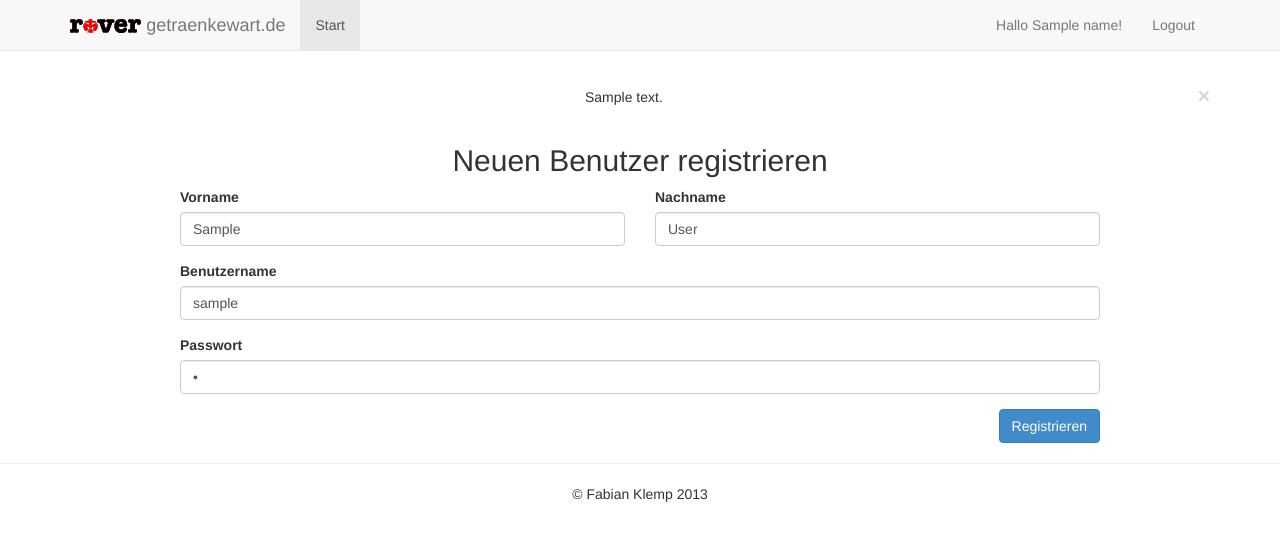
After one commit to Faerbit/getraenkewart.de, a Django app: template getraenkewart/templates/getraenkewart/register.html in a window 1280 px wide. The commit adds this page. Shown: the top 541 px of the page. Run offline with Django 3.2, Linux system fonts and the light colour scheme; the template is opened without the code that fills it: most values are stand-ins (such as "Sample title", 1, 10 or a date in 2020).

Commit message:
Implemented registration

```diff
--- a/getraenkewart/templates/getraenkewart/base.html
+++ b/getraenkewart/templates/getraenkewart/base.html
@@ -26,7 +26,7 @@
             </div>
             <div class="navbar-collapse collapse">
 			    <ul class="nav navbar-nav">
-				    <li class="active"><a href="/">Start</a></li>
+                    <li class="active"><a href="{% url 'index' %}">Start</a></li>
 			    </ul>
                 <ul class="nav navbar-nav navbar-right">
                     {% if name == "" %}
@@ -38,21 +38,21 @@
                                     {% csrf_token %}
                                     <div class="col">
                                         <div class="form-group">
-                                    <input id="user_username" name="username" type="text" placeholder="Benutzername" class="form-control"/>
+                                            <input id="username" name="username" type="text" placeholder="Benutzername" class="form-control"/>
                                         </div>
                                         <div class="form-group">
-                                    <input id="user_password" name="password" type="password" placeholder="Passwort" class="form-control"/>
+                                            <input id="password" name="password" type="password" placeholder="Passwort" class="form-control"/>
                                         </div>
-                            <button class="btn btn-primary" style="float:right;" type="submit" >Login</button></div>
+                                    </div>
+                                    <button class="btn btn-primary" style="float:right;" type="submit" >Login</button>
                                 </form>
+                                <a style="float:left; margin-top:6px; margin-left:5px;" href="{% url 'register' %}">Registrieren</a>
                             </div>
                         </ul>
                     </li>
                     {% else %}
                     <ul class="nav navbar-nav">
-                        <li><a>Hallo {{ name }}!</a></li>
-                    </ul>
-                    <ul class="nav navbar-nav">
+                        <p class="navbar-text">Hallo {{ name }}!</p>
                         <li><a href="{% url 'logout' %}">Logout</a></li>
                     </ul>
                     {% endif %}
@@ -61,17 +61,16 @@
         </div>
 	</nav>
     {% if alert_type != "" %}
-    <div class="container">
-	    <div class="alert alert-{{alert_type}} alert-dismissable">
+	<div class="alert alert-{{alert_type}} alert-dismissable container">
         <button type="button" class="close" data-dismiss="alert" aria-hidden="true">&times;</button>
-            {{alert_message}}
-        </div>
+        <p style="text-align:center;">{{alert_message}}</p>
     </div>
     {% endif %}
 	{% block content %}
 	{% endblock %}
+    <hr>
     <footer>
-        <p style="text-align: center;">&copy; Fabian Klemp 2013</p>
+        <p style="text-align:center">&copy; Fabian Klemp 2013</p>
     </footer>
 </body>
 </html>
--- a/getraenkewart/templates/getraenkewart/index.html
+++ b/getraenkewart/templates/getraenkewart/index.html
@@ -3,8 +3,5 @@
 {% endblock %}
 
 {% block content %}
-{% block alert %}
+<h1 style="text-align:center;" > Willkommen auf unserer Homepage!</h1>
 {% endblock %}
-<h1 style="text-align:center;" > Willkommen auf unserer Homepage!</h1>
-
-{% endblock %}
--- /dev/null
+++ b/getraenkewart/templates/getraenkewart/register.html
@@ -0,0 +1,42 @@
+{% extends "getraenkewart/base.html" %}
+
+{% block content %}
+<h2 style="text-align:center;" >Neuen Benutzer registrieren</h2>
+<form action="{% url 'register' %}" method="post" accept-charset="utf-8" role="form">
+{% csrf_token %}
+    <div class="container">
+    <div class="col-md-10 col-md-offset-1">
+        <div class="row">
+            {% if first_name_error %}
+            <div class="form-group has-error col-md-6">
+            {% else %}
+            <div class="form-group col-md-6">
+            {% endif%}
+                <label for="first_name">Vorname</label>
+                <input type="text" class="form-control" id="first_name" name="first_name" placeholder="Vorname" value="{{first_name}}">
+            </div>
+            <div class="form-group col-md-6">
+                <label for="last_name">Nachname</label>
+                <input type="text" class="form-control" id="last_name" name="last_name" placeholder="Nachname" value="{{last_name}}">
+            </div>
+        </div>
+        {% if username_error %}
+        <div class="form-group has-error">
+        {% else %}
+        <div class="form-group">
+        {% endif %}
+            <label for="username">Benutzername</label>
+            <input type="text" class="form-control" id="username" name="username" placeholder="Benutzername" value="{{username}}">
+        </div>
+        {% if password_error %}
+        <div class="form-group has-error">
+        {% else %}
+        <div class="form-group">
+        {% endif %}
+            <label for="password">Passwort</label>
+            <input type="password" class="form-control" id="password" name="password" placeholder="Passwort" value="{{password}}">
+        </div>
+        <button class="btn btn-primary" style="float:right;" type="submit">Registrieren</button>
+</div></div>
+</form>
+{% endblock %}
--- a/getraenkewart/urls.py
+++ b/getraenkewart/urls.py
@@ -19,4 +19,5 @@ urlpatterns = patterns('',
 	url(r'^$', views.index, name='index'),
     url(r'^login/', views.login_view, name='login'),
     url(r'^logout/', views.logout_view, name='logout'),
+    url(r'^register/', views.register, name='register'),
 )
--- a/static/css/style.css
+++ b/static/css/style.css
@@ -1,5 +1,5 @@
 body{
-	background-color: darkred
+	//background-color: darkred
 }
 
 /*.navbar-inner {
```
Also changed, not shown: getraenkewart/views.py (+35 -0 lines). Lines whose indentation alone changed are shown as unchanged.
